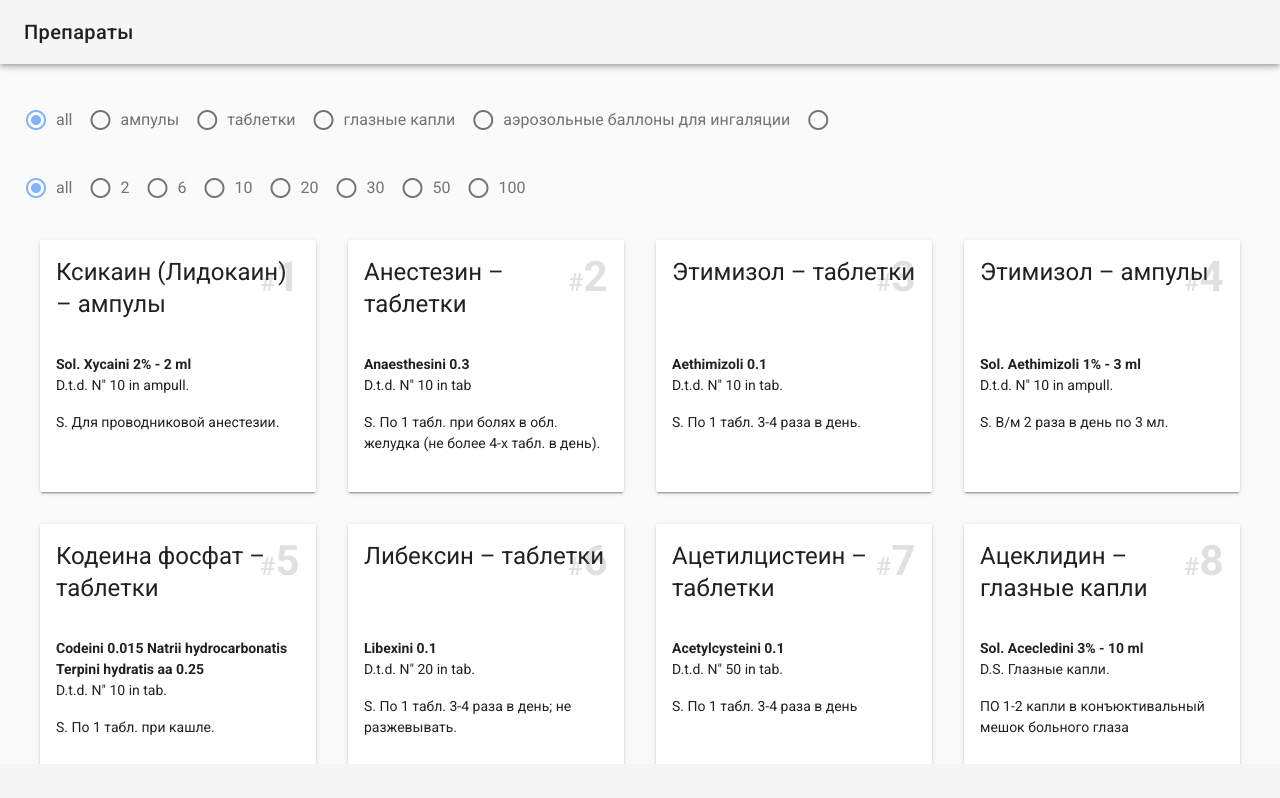
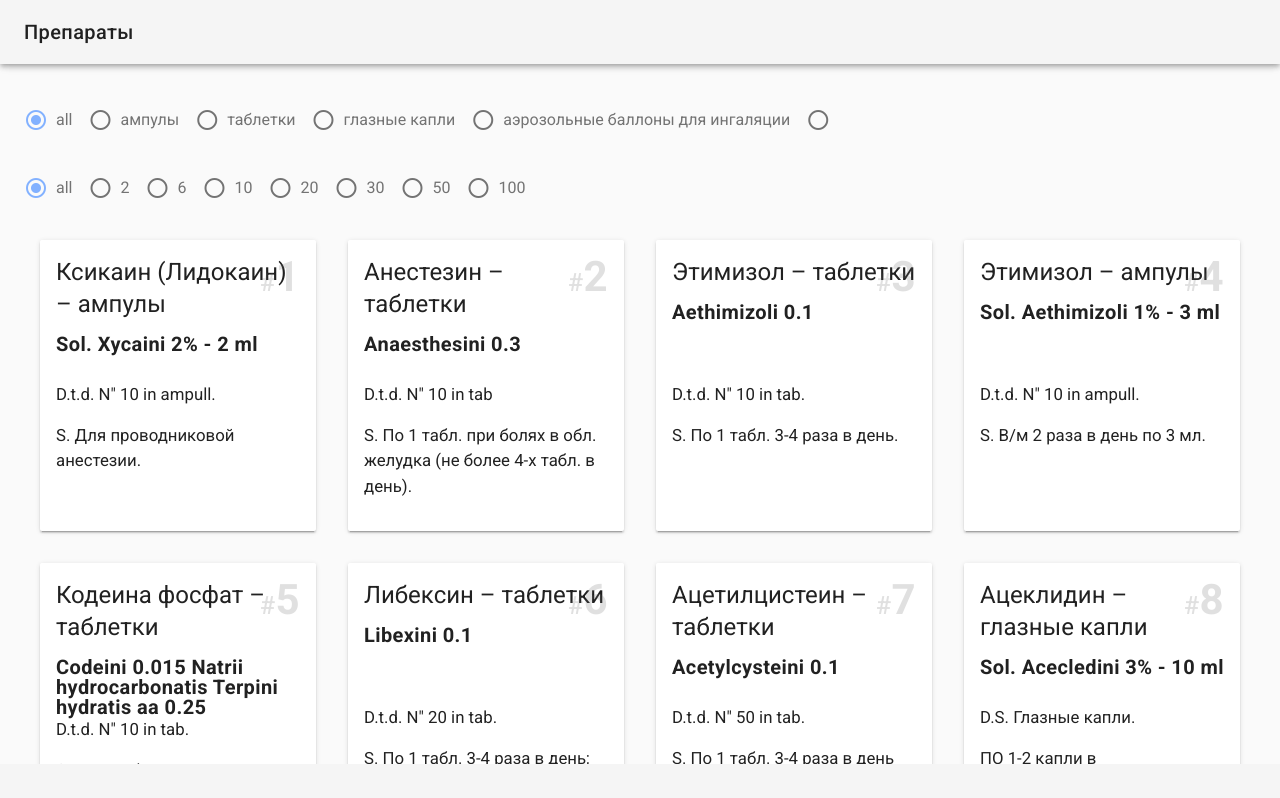
Before and after one commit to vladstarikov88/preparations, a Vue app: page / in a window 1280 px wide. Shown: the top 798 px of the page. Built offline with nearby package versions, Linux system fonts and the light colour scheme.

Commit message:
add error messages

```diff
--- a/src/components/CustomCard.vue
+++ b/src/components/CustomCard.vue
@@ -3,15 +3,15 @@
     <v-card-title>
       <div class="title">
         <h3 class="headline">{{ preparation.name }}</h3>
+        <h4 class="lat-name">{{ preparation.lat_name }}</h4>
         <p class="number">
           <span class="id">#</span>
           <span class="value">{{ preparation.id }}</span>
         </p>
       </div>
       <div>
-        <h4>{{ preparation.lat_name }}</h4>
-        <p>{{ preparation.amount }}</p>
-        <p>{{ preparation.portion }}</p>
+        <p class="additional-info">{{ preparation.amount }}</p>
+        <p class="additional-info">{{ preparation.portion }}</p>
       </div>
     </v-card-title>
     <!-- <v-card-actions>
@@ -32,8 +32,12 @@ export default {
 <style lang="scss">
 .title{
   position: relative;
-  min-height: 7rem;
+  min-height: 9rem;
   width: 100%;
+
+  .headline{
+    margin-bottom: 1rem;
+  }
 
   .number{
     position: absolute;
@@ -50,7 +54,11 @@ export default {
   }
 }
 
+.additional-info{
+  font-size: 1.2rem;
+}
+
 .card {
-  min-height: 18rem;
+  height: 100%;
 }
 </style>
--- /dev/null
+++ b/src/components/NotFound.vue
@@ -0,0 +1,39 @@
+<template>
+  <div class="error-message-wrapper">
+    <p class="error-message">{{ errorMessage }}</p>
+  </div>
+</template>
+
+<script>
+export default {
+  data() {
+    return {
+      messages: [
+        'Вика, ну ты что, таких препаратов не бывает :)',
+        'Попробуй еще разочек ( •_•)',
+        'Я в тебя верю (☞ﾟヮﾟ)☞',
+        'Я тебя люблю сильно-сильно (｡♥‿♥｡)',
+        'Я тебя люблю ♥‿♥',
+        'Вика, у тебя все получится •ᴗ•',
+        'Опять ничего нет (ง •̀_•́)ง',
+        'Вонючий мед ಥ_ಥ ',
+      ]
+    }
+  },
+  computed: {
+    errorMessage() {
+      return this.messages[Math.floor(Math.random()*this.messages.length)]
+    }
+  },
+}
+</script>
+
+<style lsng="scss">
+.error-message-wrapper {
+  margin-top: 5rem;
+}
+.error-message{
+  font-size: 1.4rem;
+  text-align: center;
+}
+</style>
--- a/src/views/Home.vue
+++ b/src/views/Home.vue
@@ -10,6 +10,8 @@
       />
     </v-layout>
     <v-layout row wrap justify-space-around fill-height>
+
+      <template v-if="filteredPreparations && filteredPreparations.length">
         <v-flex xs6 md4 lg3 grow pa-3
           v-for="preparation in filteredPreparations"
           :key="preparation.id"
@@ -18,6 +20,14 @@
             :preparation="preparation"
           />
         </v-flex>
+      </template>
+
+      <template v-else>
+        <v-flex xs12>
+          <not-found />
+        </v-flex>
+      </template>
+
     </v-layout>
   </div>
 </template>
@@ -26,6 +36,7 @@
 import preparations from '@/assets/preparations'
 import PreparationForm from '@/components/PreparationForm'
 import CustomCard from '@/components/CustomCard'
+import NotFound from '@/components/NotFound'
 
 import { filteredItems } from '@/assets/helpers'
 export default {
@@ -42,7 +53,8 @@ export default {
   },
   components: {
     CustomCard,
-    PreparationForm
+    PreparationForm,
+    NotFound
   },
   methods: {
     filterPreps(type = this.type, amount = this.amount) {
```
Lines whose indentation alone changed are shown as unchanged.
